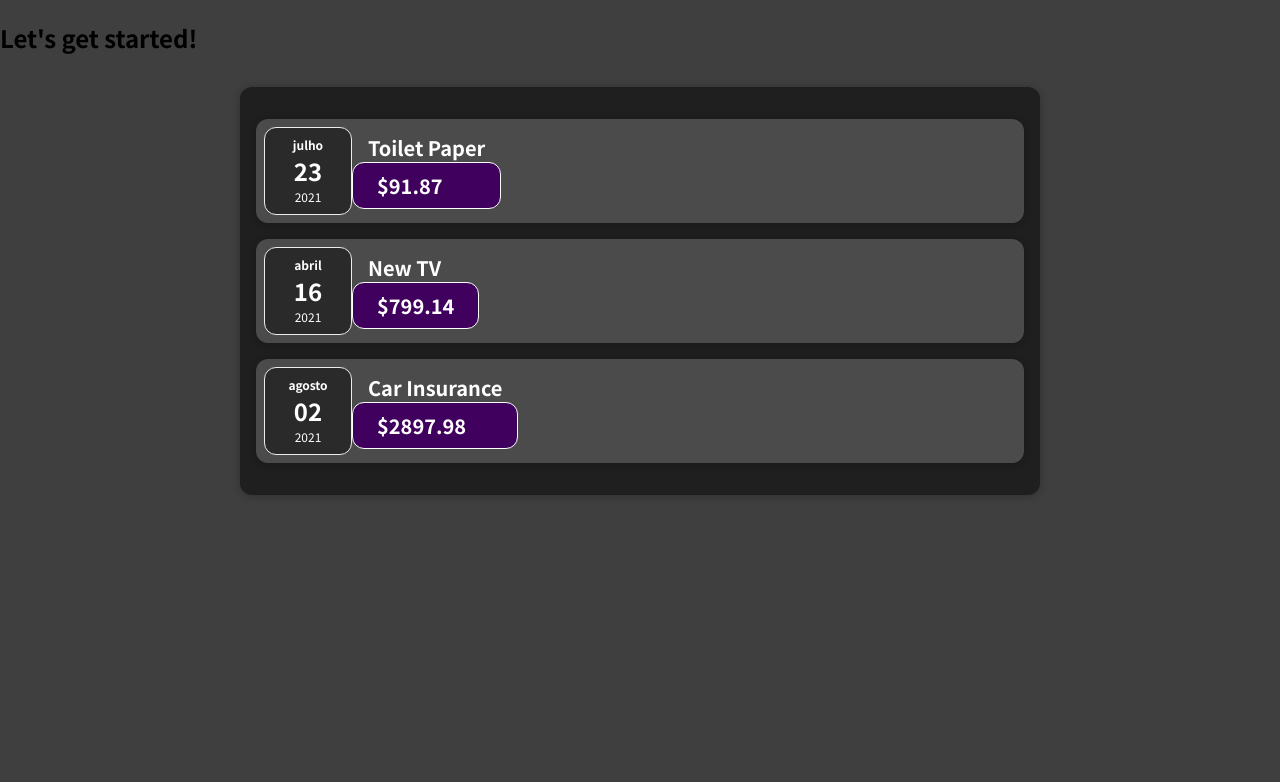
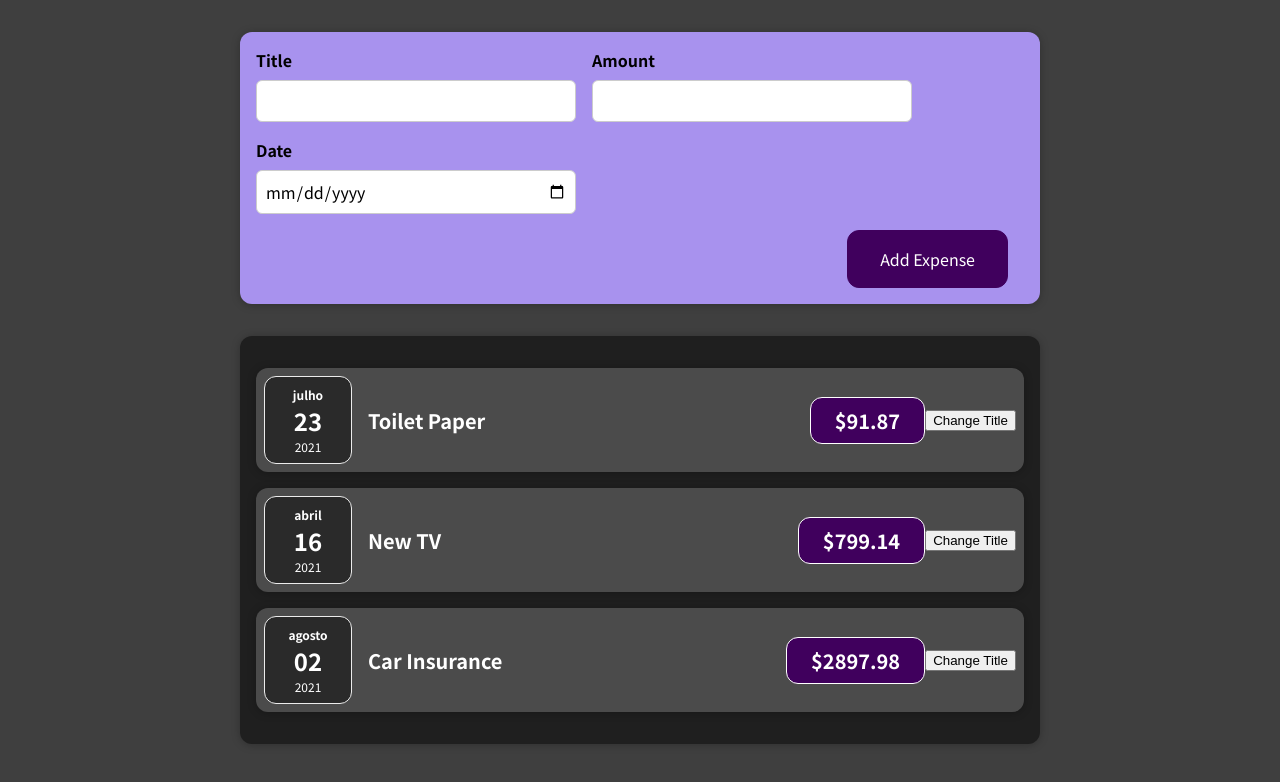
Before and after one commit to renatospaka/expenses-list, a React (Create React App) app: page / in a window 1280 px wide. Shown: the top 782 px of the page. Built offline with nearby package versions, Linux system fonts and the light colour scheme.

Commit message:
feat: :sparkles: Form app
basic skeleton only

```diff
--- a/src/App.js
+++ b/src/App.js
@@ -1,4 +1,5 @@
 import Expenses from "./components/Expenses/Expenses";
+import NewExpense from "./components/NewExpense/NewExpense";
 
 const App = () => {
   const expenses = [
@@ -9,7 +10,7 @@
 
   return (
     <div>
-      <h2>Let's get started!</h2>
+      <NewExpense />
       <Expenses expenses={expenses} />
     </div>
   );
--- a/src/components/Expenses/ExpenseItem.js
+++ b/src/components/Expenses/ExpenseItem.js
@@ -1,17 +1,23 @@
+import { useState } from "react"
 import ExpenseDate from "./ExpenseDate";
 import Card from "../UI/Card";
 import "./ExpenseItem.css"
 
 const ExpenseItem = (props) => {
+  const [title, setTitle] = useState(props.title);
+
+  const clickHandler = () => {
+    setTitle("Updated!!!!")
+  }
+
   return (
     <Card className="expense-item">
       <ExpenseDate date={props.date}/>
       <div className="expense-item__description">
-        <div>
-          <h2>{props.title}</h2>
-          <div className="expense-item__price">${props.amount}</div>
-        </div>
+        <h2>{title}</h2>
+        <div className="expense-item__price">${props.amount}</div>
       </div>
+      <button onClick={clickHandler}>Change Title</button>
     </Card>
   )
 }
--- /dev/null
+++ b/src/components/NewExpense/ExpenseForm.css
@@ -0,0 +1,26 @@
+.new-expense__controls {
+  display: flex;
+  flex-wrap: wrap;
+  gap: 1rem;
+  margin-bottom: 1rem;
+  text-align: left;
+}
+
+.new-expense__control label {
+  font-weight: bold;
+  margin-bottom: 0.5rem;
+  display: block;
+}
+
+.new-expense__control input {
+  font: inherit;
+  padding: 0.5rem;
+  border-radius: 6px;
+  border: 1px solid #ccc;
+  width: 20rem;
+  max-width: 100%;
+}
+
+.new-expense__actions {
+  text-align: right;
+}
--- /dev/null
+++ b/src/components/NewExpense/ExpenseForm.js
@@ -0,0 +1,27 @@
+import "./ExpenseForm.css"
+
+const ExpenseForm = () => {
+  return (
+    <form>
+      <div className="new-expense__controls">
+        <div className="new-expense__control">
+          <label>Title</label>
+          <input type="text" />
+        </div>
+        <div className="new-expense__control">
+          <label>Amount</label>
+          <input type="number" min="0.01" step="0.01"/>
+        </div>
+        <div className="new-expense__control">
+          <label>Date</label>
+          <input type="date" min="2019-01-01" max="2022-12-31"/>
+        </div>
+      </div>
+      <div className="new-expense__actions">
+        <button type="submit">Add Expense</button>
+      </div>
+    </form>
+  )
+}
+
+export default ExpenseForm;
--- /dev/null
+++ b/src/components/NewExpense/NewExpense.css
@@ -0,0 +1,38 @@
+.new-expense {
+  background-color: #a892ee;
+  padding: 1rem;
+  margin: 2rem auto;
+  width: 50rem;
+  max-width: 95%;
+  border-radius: 12px;
+  text-align: center;
+  box-shadow: 0 1px 8px rgba(0, 0, 0, 0.25);
+}
+
+.new-expense button {
+  font: inherit;
+  cursor: pointer;
+  padding: 1rem 2rem;
+  border: 1px solid #40005d;
+  background-color: #40005d;
+  color: white;
+  border-radius: 12px;
+  margin-right: 1rem;
+}
+
+.new-expense button:hover,
+.new-expense button:active {
+  background-color: #510674;
+  border-color: #510674;
+}
+
+.new-expense button.alternative {
+  color: #220131;
+  border-color: transparent;
+  background-color: transparent;
+}
+
+.new-expense button.alternative:hover,
+.new-expense button.alternative:active {
+  background-color: #ddb3f8;
+}
--- /dev/null
+++ b/src/components/NewExpense/NewExpense.js
@@ -0,0 +1,12 @@
+import "./NewExpense.css";
+import ExpenseForm from "./ExpenseForm";
+
+const NewExpense = () => {
+  return (
+    <div className="new-expense">
+      <ExpenseForm />
+    </div>
+  )
+}
+
+export default NewExpense;
```
